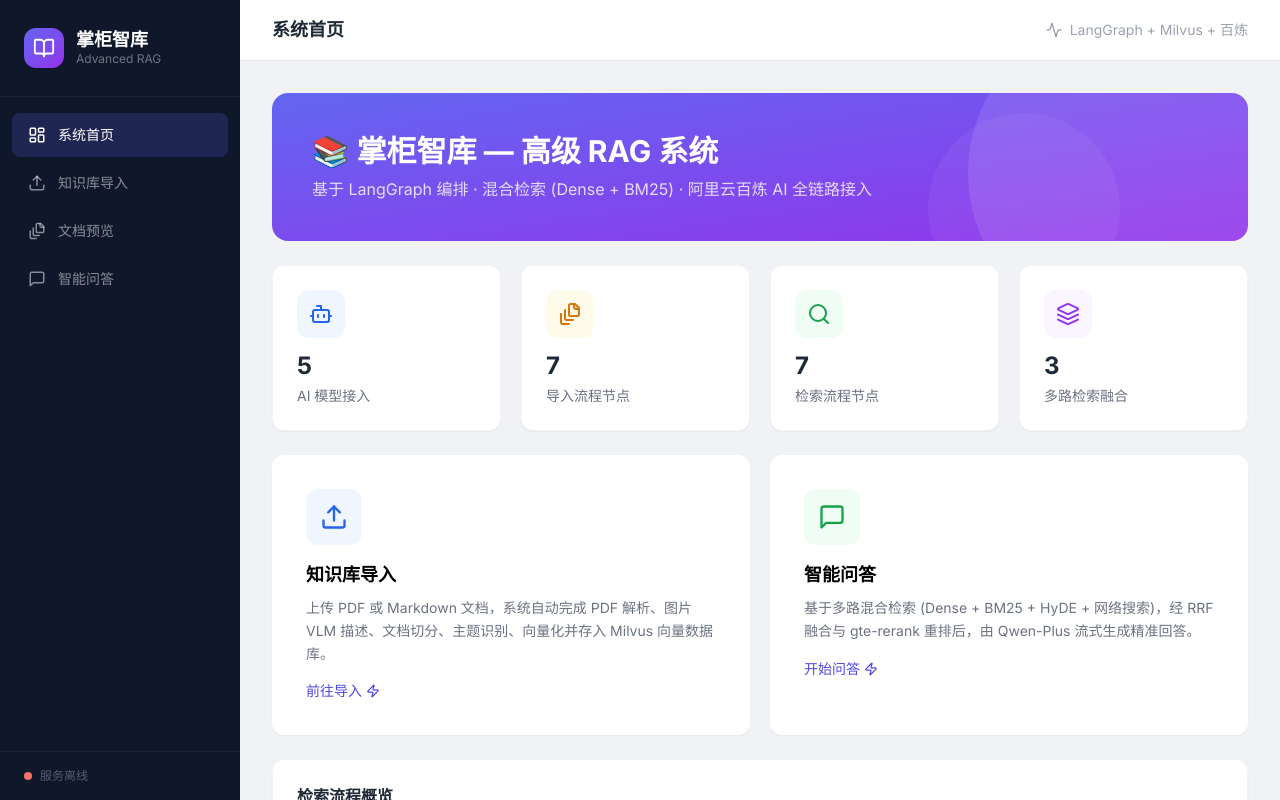
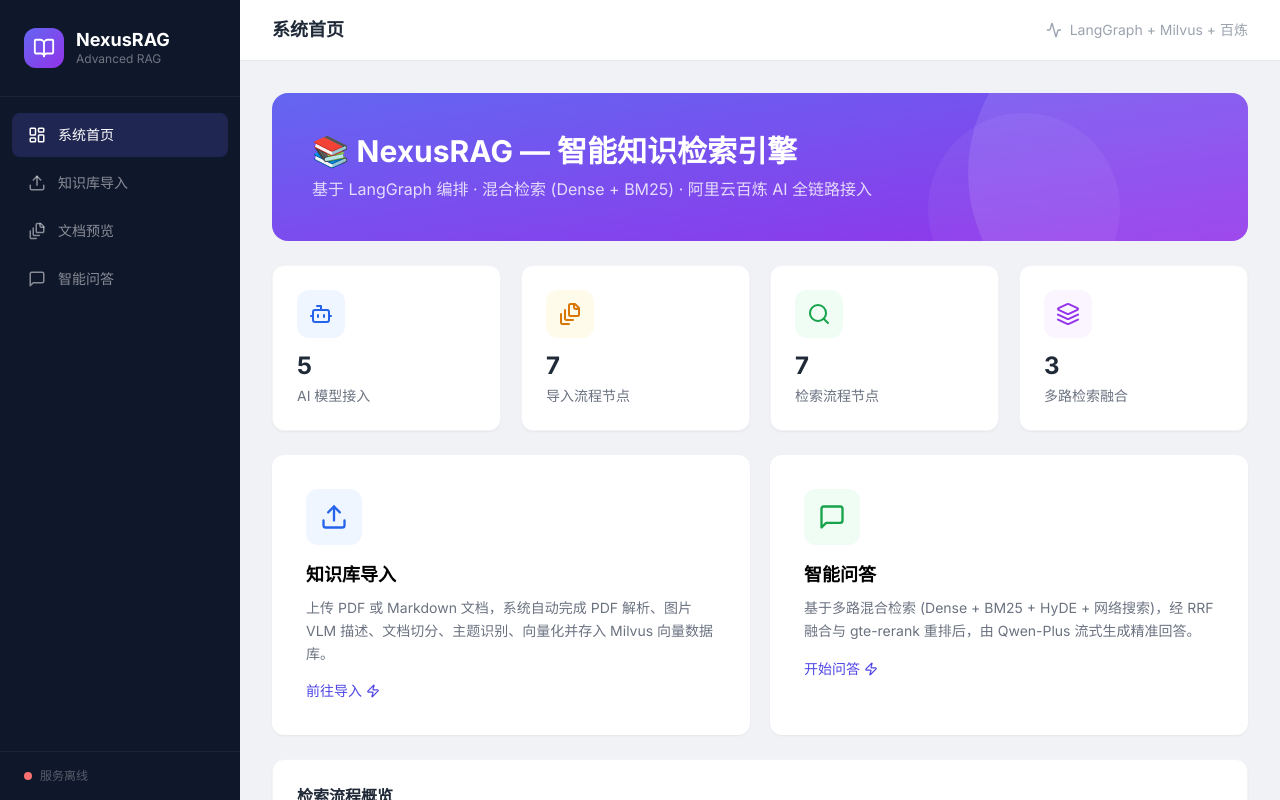
Before and after one commit to zgsddzwj/advanced_rag, a React (Vite) app in the folder frontend/: page / in a window 1280 px wide. Built offline with nearby package versions, Linux system fonts and the light colour scheme; no server answers.

Commit message:
refactor: 项目改名掌柜智库→NexusRAG，更新README含成熟度评估，生成About说明

```diff
--- a/frontend/index.html
+++ b/frontend/index.html
@@ -3,7 +3,7 @@
 <head>
   <meta charset="UTF-8" />
   <meta name="viewport" content="width=device-width, initial-scale=1.0" />
-  <title>掌柜智库 — 高级 RAG 系统</title>
+  <title>NexusRAG — 智能知识检索引擎</title>
   <link rel="preconnect" href="https://fonts.googleapis.com" />
   <link href="https://fonts.googleapis.com/css2?family=Inter:wght@400;500;600;700&display=swap" rel="stylesheet" />
 </head>
--- a/frontend/src/components/Layout.tsx
+++ b/frontend/src/components/Layout.tsx
@@ -18,7 +18,7 @@
     healthCheck().then(() => setOnline(true)).catch(() => setOnline(false))
   }, [])
 
-  const pageTitle = navItems.find(n => n.to === location.pathname)?.label || '掌柜智库'
+  const pageTitle = navItems.find(n => n.to === location.pathname)?.label || 'NexusRAG'
 
   return (
     <div className="flex h-screen overflow-hidden">
@@ -31,7 +31,7 @@
               <BookOpen size={22} />
             </div>
             <div>
-              <div className="font-bold text-lg leading-tight">掌柜智库</div>
+              <div className="font-bold text-lg leading-tight">NexusRAG</div>
               <div className="text-xs text-white/40">Advanced RAG</div>
             </div>
           </div>
--- a/frontend/src/pages/ChatPage.tsx
+++ b/frontend/src/pages/ChatPage.tsx
@@ -138,7 +138,7 @@
               <MessageCircle size={32} className="text-indigo-500" />
             </div>
             <div>
-              <h2 className="text-xl font-semibold text-gray-700 mb-2">欢迎使用掌柜智库</h2>
+              <h2 className="text-xl font-semibold text-gray-700 mb-2">欢迎使用 NexusRAG</h2>
               <p className="text-sm text-gray-400 max-w-md">
                 基于多路混合检索 (Dense + BM25 + HyDE + 网络搜索)，为您提供精准的智能问答服务。
               </p>
--- a/frontend/src/pages/Dashboard.tsx
+++ b/frontend/src/pages/Dashboard.tsx
@@ -20,7 +20,7 @@
       {/* Hero */}
       <div className="bg-gradient-to-br from-indigo-500 to-purple-600 rounded-2xl p-10 text-white relative overflow-hidden">
         <div className="relative z-10">
-          <h1 className="text-3xl font-bold mb-2">📚 掌柜智库 — 高级 RAG 系统</h1>
+          <h1 className="text-3xl font-bold mb-2">📚 NexusRAG — 智能知识检索引擎</h1>
           <p className="text-white/80">基于 LangGraph 编排 · 混合检索 (Dense + BM25) · 阿里云百炼 AI 全链路接入</p>
         </div>
         <div className="absolute -top-20 -right-10 w-80 h-80 bg-white/10 rounded-full" />
```
Also changed, not shown: 2 other files (tests, documents, lock files or other folders).
